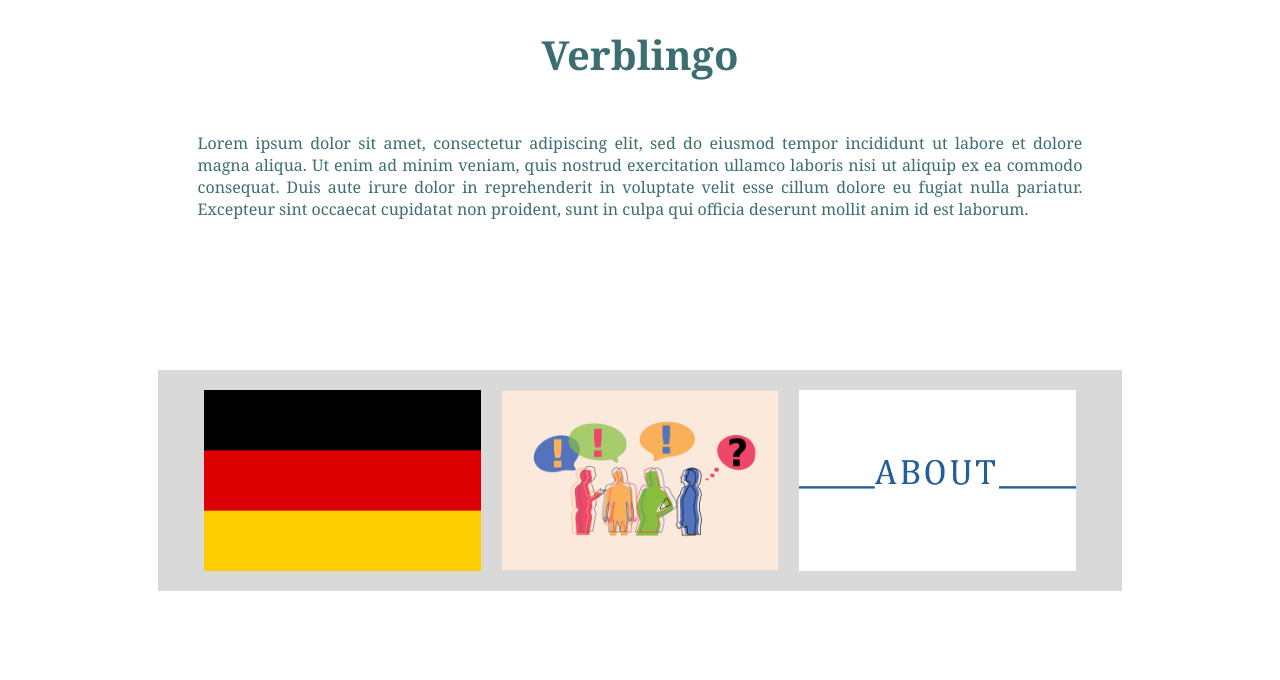
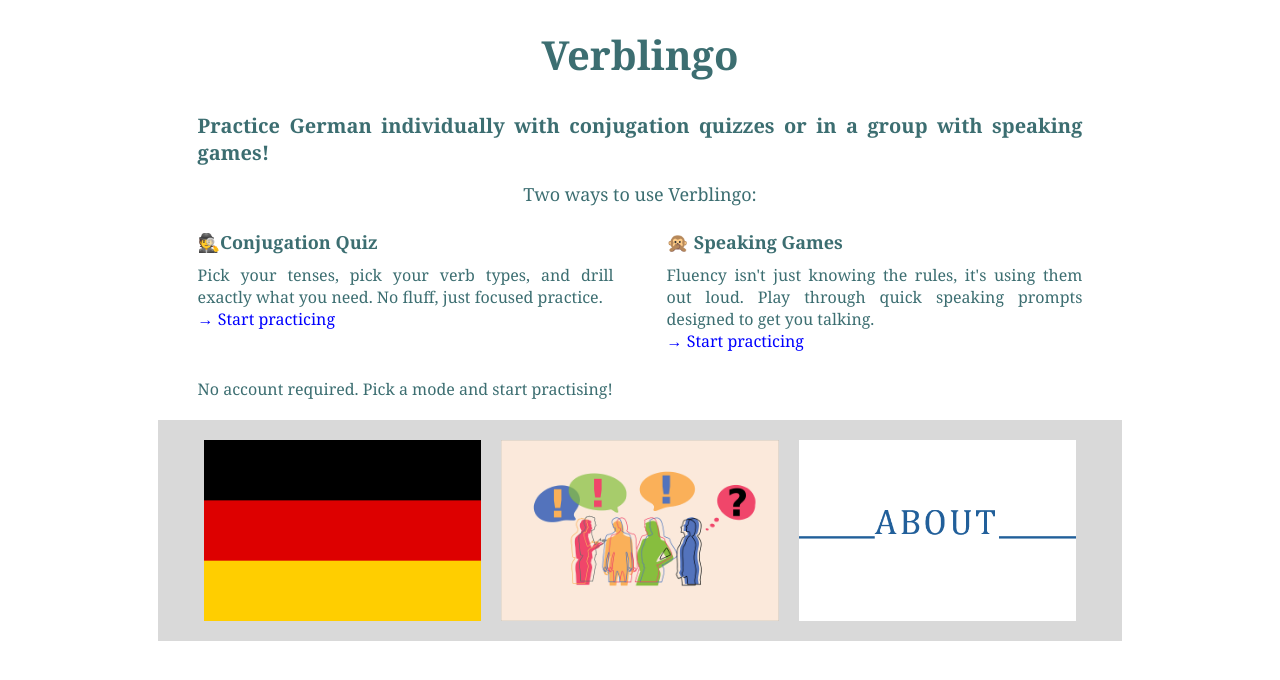
Before and after one commit to ceydab/verblingo, a website: page public/index.html in a window 1280 px wide. Shown: the part 46-726 px from the top of the page. Drawn offline with Linux system fonts and the light colour scheme.

Commit message:
index page text, design update

```diff
--- a/public/css/index.css
+++ b/public/css/index.css
@@ -69,7 +69,7 @@ body{
     opacity: 0;
     width: 100%;
     box-sizing: border-box;
-    transition: opacity 0.2s ease;
+    transition: opacity 0.1s ease;
 }
 .container img{
     display: block;
@@ -86,6 +86,30 @@ body{
     opacity: 1.0;
 }
 
+a {
+    text-decoration: none;
+    color: blue;
+}
+a:visited {
+    color: purple;
+}
+a:hover {
+    color: red;
+}
+a:active {
+    color: red;
+}
+.container:hover img,
+body:has(#a_conj:hover) #container_conj img,
+body:has(#a_games:hover) #container_games img {
+  opacity: 70%;
+}
+
+.container:hover .imgtitle,
+body:has(#a_conj:hover) #container_conj .imgtitle,
+body:has(#a_games:hover) #container_games .imgtitle {
+  opacity: 1.0;
+}
 #directory{
     display: flex;
     margin-left: 150px;
@@ -99,12 +123,25 @@ body{
 #intro{
     width: 70%;
     /*border: 2px #d9d9d9 solid;*/
-    padding: 20px;
+    /*padding: 10px;*/
     margin: auto;
     text-align: justify;
     left: 0;
     color: #3c6e71;
-    padding-bottom: 150px;
+    padding-bottom: 20px;
+    font-size: 18px;
+}
+.column {
+    float: left;
+    width: 47%;
+    font-size: 16px;
+    padding: 0;
+    margin: 0
+}
+.row:after {
+  content: "";
+  display: table;
+  clear: both;
 }
 #aboutContent{
     width: 30%;
--- a/public/index.html
+++ b/public/index.html
@@ -21,15 +21,37 @@
 	</nav>
 	<header id="pageName" onclick="location.href='index.html'">Verblingo</header>
     <aside id="rightSpace"></aside>
-    <div id="intro">Lorem ipsum dolor sit amet, consectetur adipiscing elit, sed do eiusmod tempor incididunt ut labore et dolore magna aliqua. Ut enim ad minim veniam, quis nostrud exercitation ullamco laboris nisi ut aliquip ex ea commodo consequat. Duis aute irure dolor in reprehenderit in voluptate velit esse cillum dolore eu fugiat nulla pariatur. Excepteur sint occaecat cupidatat non proident, sunt in culpa qui officia deserunt mollit anim id est laborum.</div>
+    <div id="intro">
+        <span style="font-size: 20px; font-weight: bold;">
+            Practice German individually with conjugation quizzes or in a group with speaking games!
+        </span>
+        <p style="text-align: center; margin: 0;margin-top: 16px">Two ways to use Verblingo: </p>
+        <div class="row" style="padding: 0;margin: 0">
+            <div class="column">
+                <h4 style="font-size: 18px; margin-bottom: 10px; ">&#128373;Conjugation Quiz</h4>
+                    Pick your tenses, pick your verb types, and drill exactly what you need.
+                    No fluff, just focused practice. <br>
+                    <a id="a_conj" href="de.html">→ Start practicing</a>
+
+            </div>
+            <div class="column" style="float: right">
+                <h4 style="font-size: 18px; margin-bottom: 10px">&#128586; Speaking Games</h4>
+                Fluency isn't just knowing the rules, it's using them out loud.
+                Play through quick speaking prompts designed to get you talking.<br>
+                <a id="a_games" href="games.html">→ Start practicing</a>
+            </div>
+        </div>
+        <br>
+        <span style="font-size: 16px">No account required. Pick a mode and start practising!</span>
+    </div>
     <section id="directory">
 
-        <div class="container" onclick="location.href='de.html'">
+        <div id="container_conj" class="container" onclick="location.href='de.html'">
             <img id="flag" title="Conjugation Exercises" src="assets/de.png" alt="German Conjugation">
             <div class="imgtitle">Conjugation Exercises</div>
         </div>
 
-        <div class="container" onclick="location.href='games.html'">
+        <div id="container_games" class="container" onclick="location.href='games.html'">
             <img id="convo" title="Speaking Exercises" src="assets/convo.png" alt="German Speaking Games">
             <div class="imgtitle">Speaking Exercises</div>
         </div>
```
